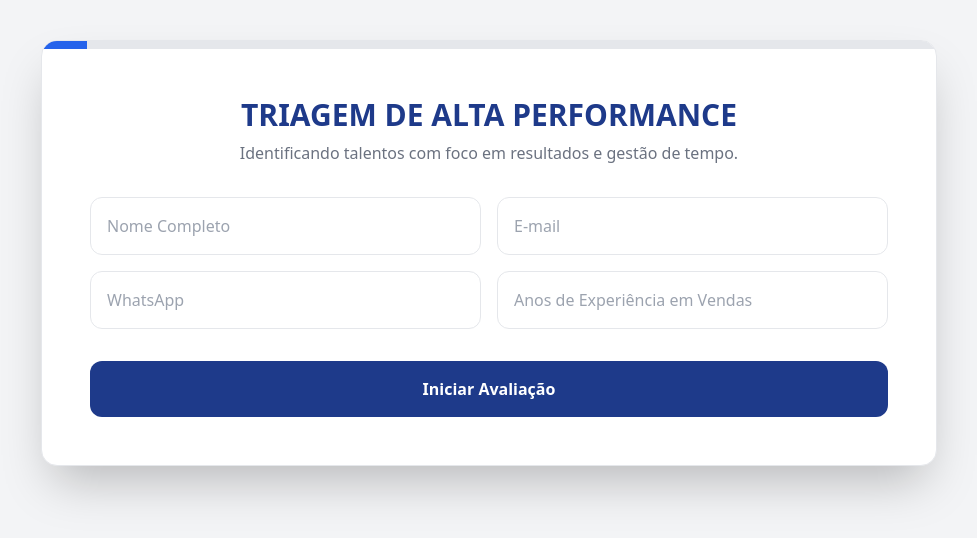
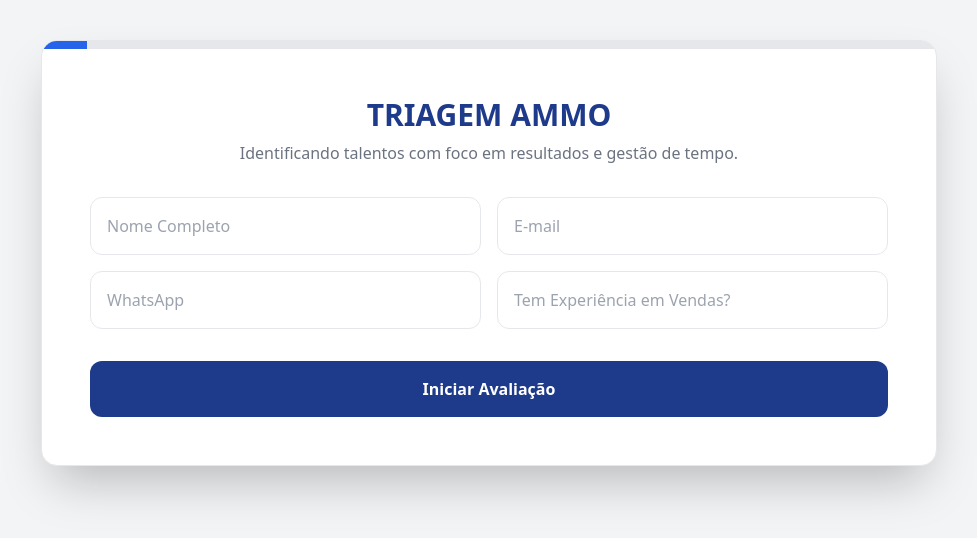
Before and after one commit to ammorh/recrutamento, a plain HTML site: page index.html in a window 1280 px wide. Shown: the whole page, without its empty margins (151-1128 px from the left). Drawn offline with nearby package versions, Linux system fonts and the light colour scheme.

Commit message:
Update index.html

```diff
--- a/index.html
+++ b/index.html
@@ -24,14 +24,14 @@
 
             <div class="step active" id="step1">
                 <div class="text-center mb-8">
-                    <h1 class="text-3xl font-extrabold text-blue-900 uppercase">Triagem de Alta Performance</h1>
+                    <h1 class="text-3xl font-extrabold text-blue-900 uppercase">Triagem Ammo</h1>
                     <p class="text-gray-500 mt-2">Identificando talentos com foco em resultados e gestão de tempo.</p>
                 </div>
                 <div class="grid grid-cols-1 md:grid-cols-2 gap-4">
                     <input type="text" name="nome" placeholder="Nome Completo" class="p-4 border rounded-xl" required>
                     <input type="email" name="email" placeholder="E-mail" class="p-4 border rounded-xl" required>
                     <input type="tel" name="zap" placeholder="WhatsApp" class="p-4 border rounded-xl" required>
-                    <input type="text" name="experiencia" placeholder="Anos de Experiência em Vendas" class="p-4 border rounded-xl" required>
+                    <input type="text" name="experiencia" placeholder="Tem Experiência em Vendas?" class="p-4 border rounded-xl" required>
                 </div>
                 <button type="button" onclick="next(2, 25)" class="mt-8 w-full bg-blue-900 text-white py-4 rounded-xl font-bold hover:bg-blue-800 transition">Iniciar Avaliação</button>
             </div>
@@ -287,4 +287,5 @@
         }
     </script>
 </body>
+
 </html>
```
